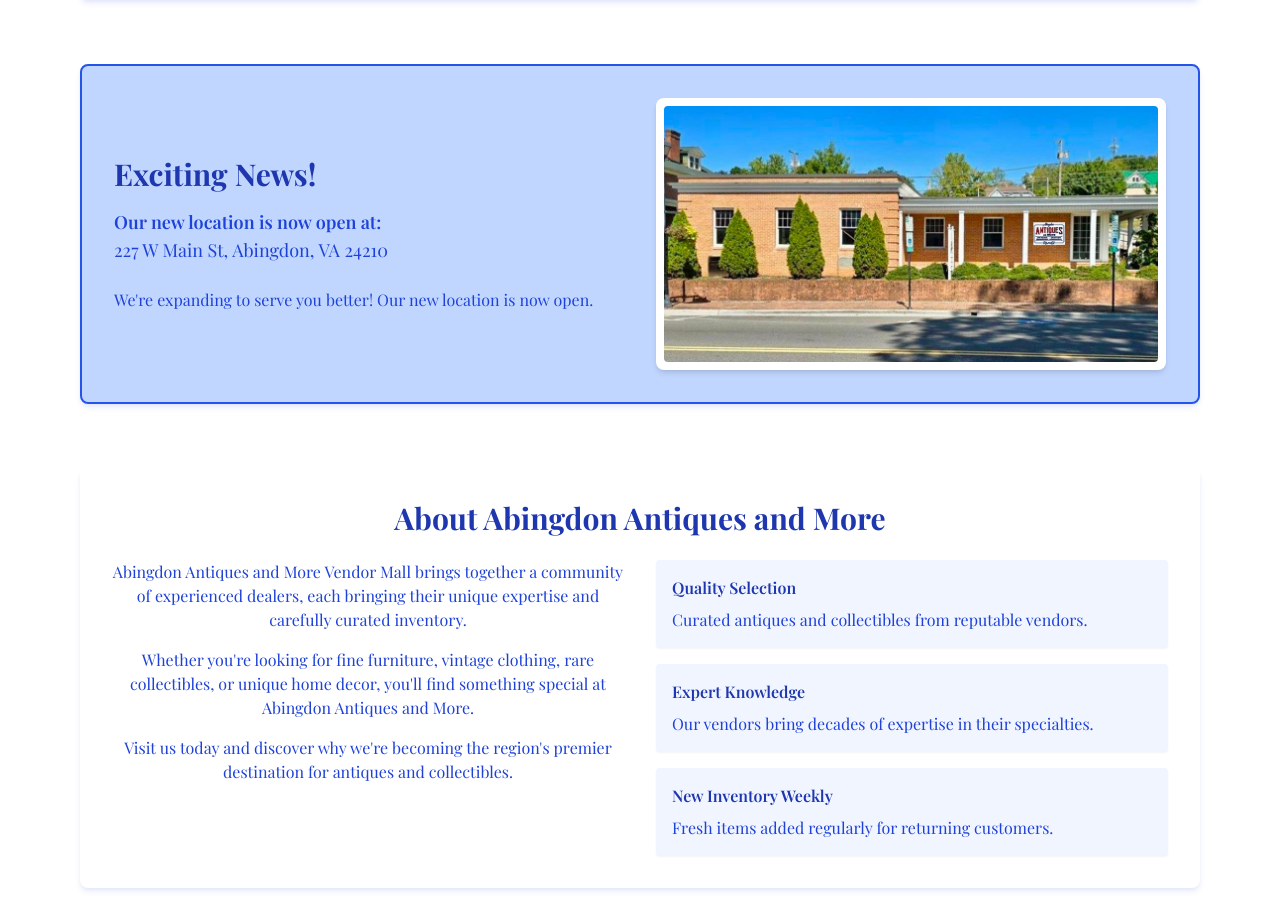
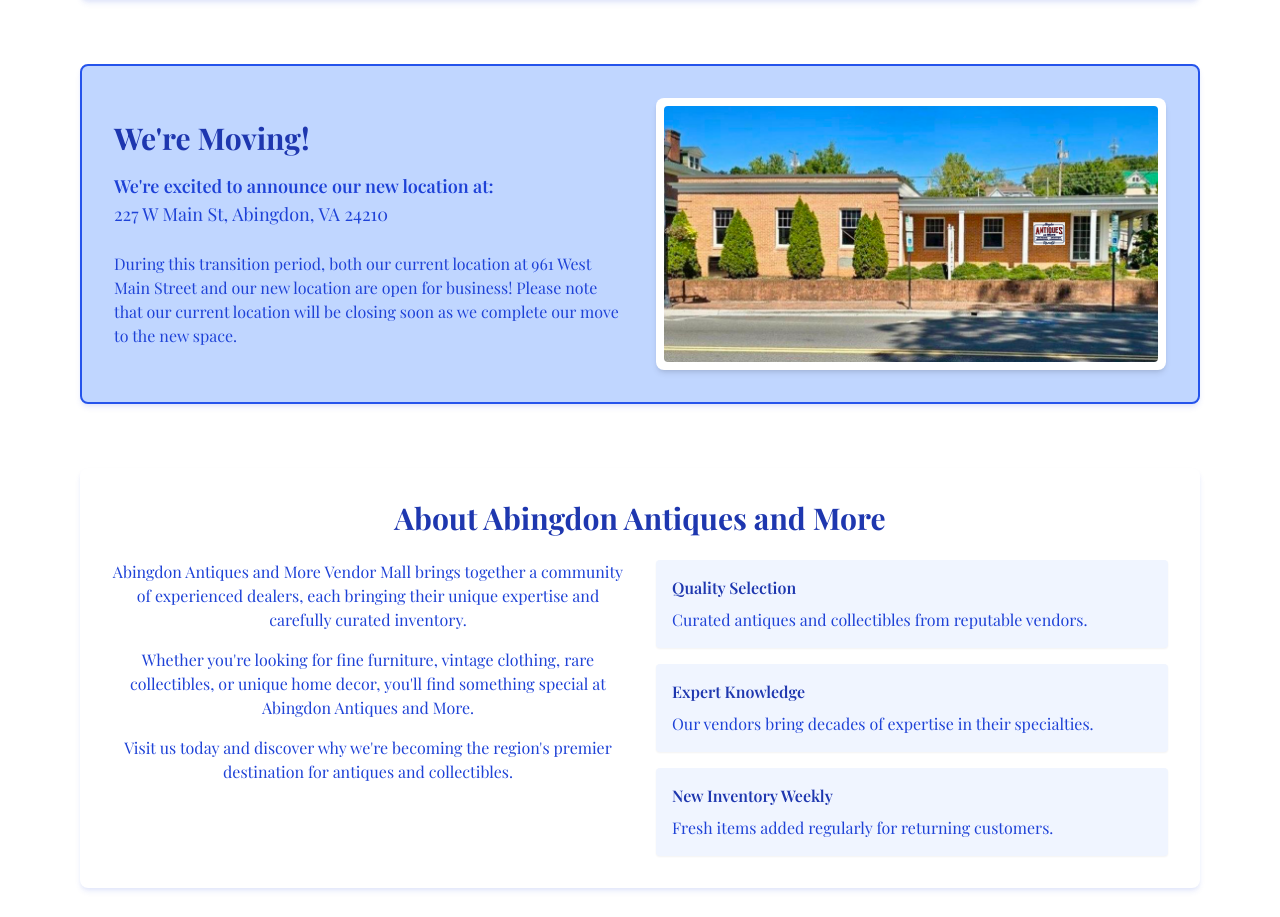
Before and after one commit to Jaredy899/antiques, a Next.js app: page / in a window 1280 px wide. Shown: the part 1080-1997 px from the top of the page. Built offline with nearby package versions, Linux system fonts and the light colour scheme; a web font is replaced by a local one.

Commit message:
new location change

```diff
--- a/src/app/page.tsx
+++ b/src/app/page.tsx
@@ -78,16 +78,17 @@
         <div className="grid items-center gap-8 md:grid-cols-2">
           <div>
             <h2 className="mb-4 text-3xl font-bold text-logo-800 dark:text-white font-serif">
-              Exciting News!
+              We're Moving!
             </h2>
             <p className="mb-6 text-lg text-logo-700 dark:text-gray-200">
-              <span className="font-semibold">Our new location is now open at:</span><br />
+              <span className="font-semibold">We're excited to announce our new location at:</span><br />
               <AddressLink address="227 W Main St, Abingdon, VA 24210">
                 227 W Main St, Abingdon, VA 24210
               </AddressLink>
             </p>
-            <p className="text-logo-700">
-              We&apos;re expanding to serve you better! Our new location is now open.
+            <p className="text-logo-700 dark:text-gray-200">
+              During this transition period, both our current location at <AddressLink address="961 West Main Street, Abingdon, VA 24210">961 West Main Street</AddressLink> and our new location are open for business!
+              Please note that our current location will be closing soon as we complete our move to the new space.
             </p>
           </div>
           <div className="rounded-lg bg-white dark:bg-gray-700 p-2 shadow-md">
```
